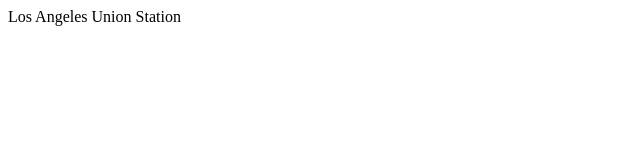
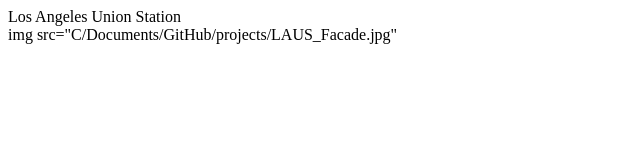
Before and after one commit to MichaelLipski/projects, a plain HTML site: page tribute-page-exercise.html in a window 1280 px wide. Shown: the whole page, without its empty margins (0-640 px from the left). Drawn offline with Linux system fonts and the light colour scheme.

Commit message:
Update tribute-page-exercise.html

```diff
--- a/tribute-page-exercise.html
+++ b/tribute-page-exercise.html
@@ -36,6 +36,8 @@
 <div class="title">Los Angeles Union Station
 </div>
 
+<div class="img-div">img src="C/Documents/GitHub/projects/LAUS_Facade.jpg"</div>
+
 </div>
 
 
```
